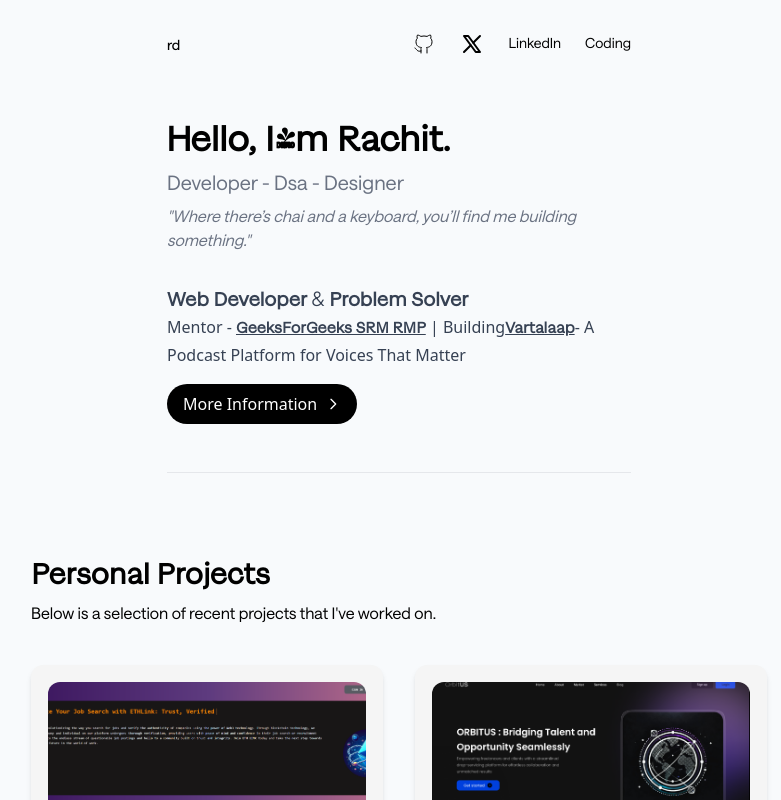
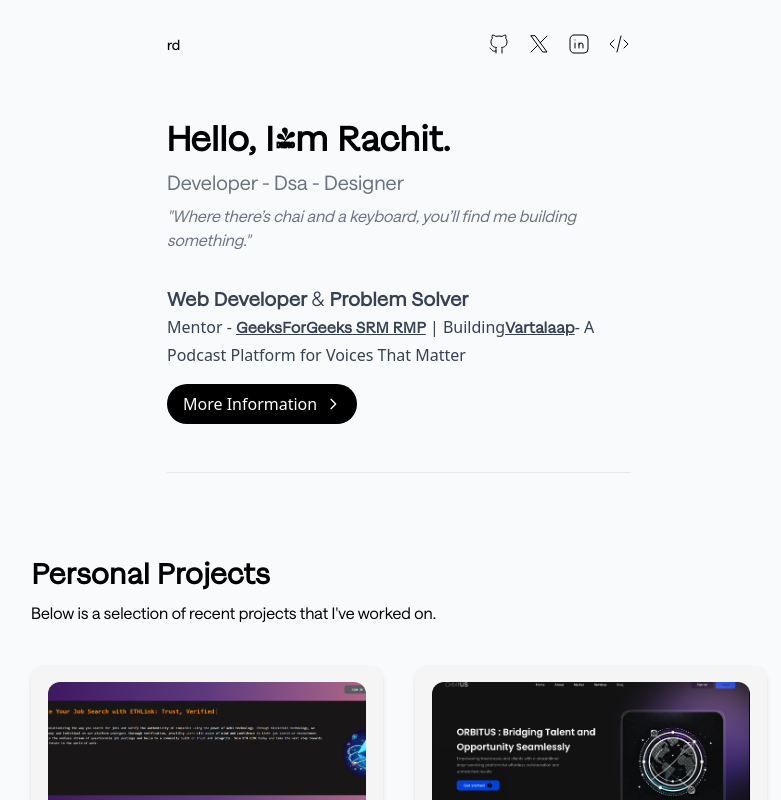
Before and after one commit to dhanush-adi/Portfolio, a React (Vite) app: page / in a window 1280 px wide. Shown: the top 800 px of the page, without its empty margins (241-1022 px from the left). Built offline with nearby package versions, Linux system fonts and the light colour scheme; a web font is replaced by a local one.

Commit message:
Initial commit

```diff
--- a/src/components/Navbar.jsx
+++ b/src/components/Navbar.jsx
@@ -1,6 +1,8 @@
 import React, { useState } from "react";
 import { IconBrandGithub } from '@tabler/icons-react';
 import { IconBrandX } from '@tabler/icons-react';
+import { IconBrandLinkedin } from '@tabler/icons-react';
+import { IconCode } from '@tabler/icons-react';
 import { NavLink } from "react-router-dom";
 
 const Navbar = () => {
@@ -42,7 +44,7 @@ const Navbar = () => {
 
         {/* Desktop navigation */}
         <nav className="hidden md:block">
-          <ul className="flex space-x-6 text-[12px] sm:text-[14px]">
+          <ul className="flex space-x-4 text-[12px] sm:text-[14px]">
             <li>
               <a
                 href="https://github.com/rachitdhaka"
@@ -57,7 +59,7 @@ const Navbar = () => {
                 href="https://x.com/rachitdhaka_"
                 className="hover:underline font-saans"
               >
-                <IconBrandX stroke={2} />
+                <IconBrandX stroke={1} />
               </a>
             </li>
             <li>
@@ -65,7 +67,7 @@ const Navbar = () => {
                 href="https://www.linkedin.com/in/rachitdhaka/"
                 className="hover:underline font-saans"
               >
-                LinkedIn
+                <IconBrandLinkedin stroke={1} />
               </a>
             </li>
             <li>
@@ -73,7 +75,7 @@ const Navbar = () => {
                 href="https://codolio.com/profile/rachitdhaka"
                 className="hover:underline font-saans"
               >
-                Coding
+                <IconCode stroke={1} />
               </a>
             </li>
           </ul>
```
